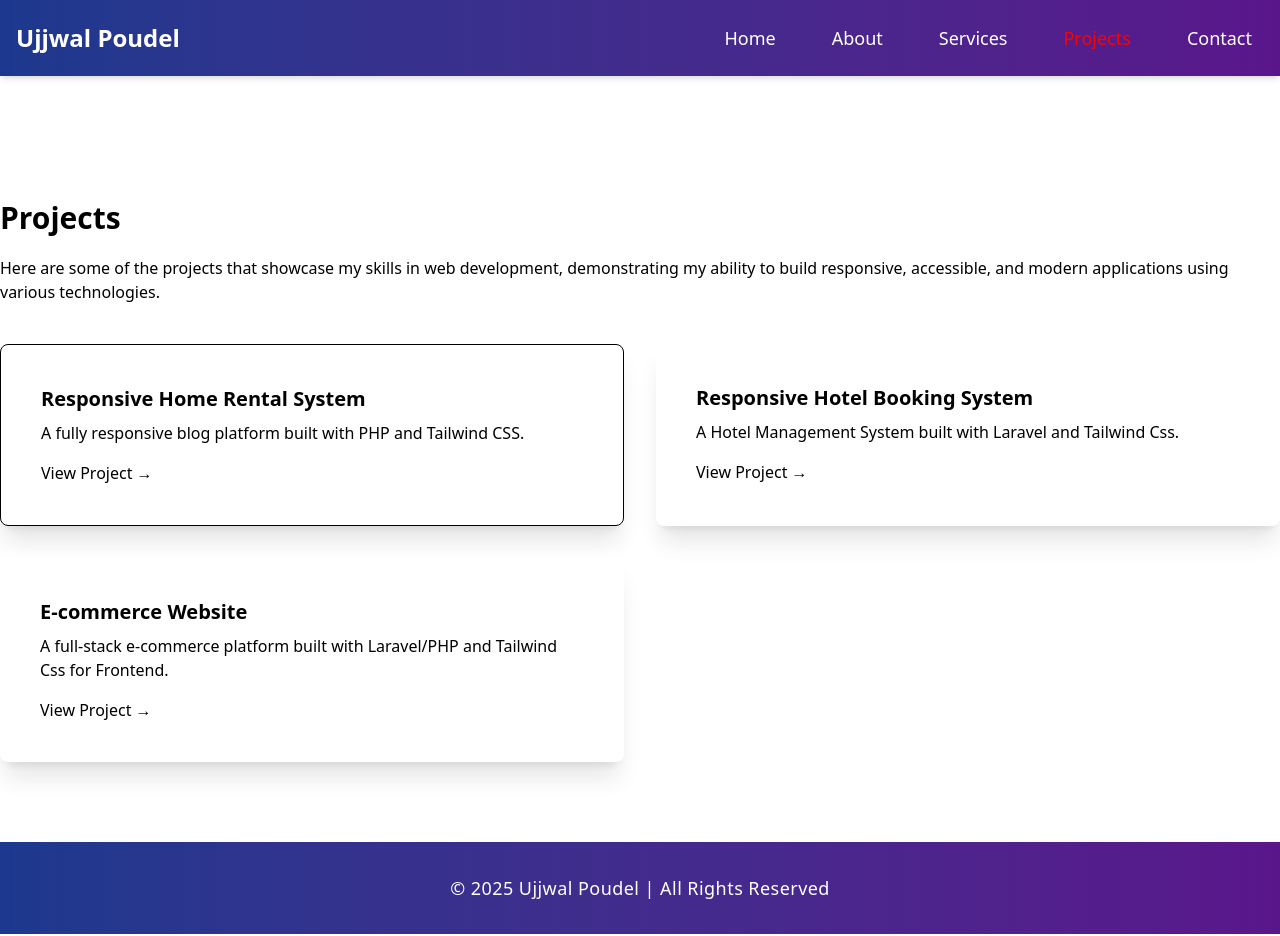
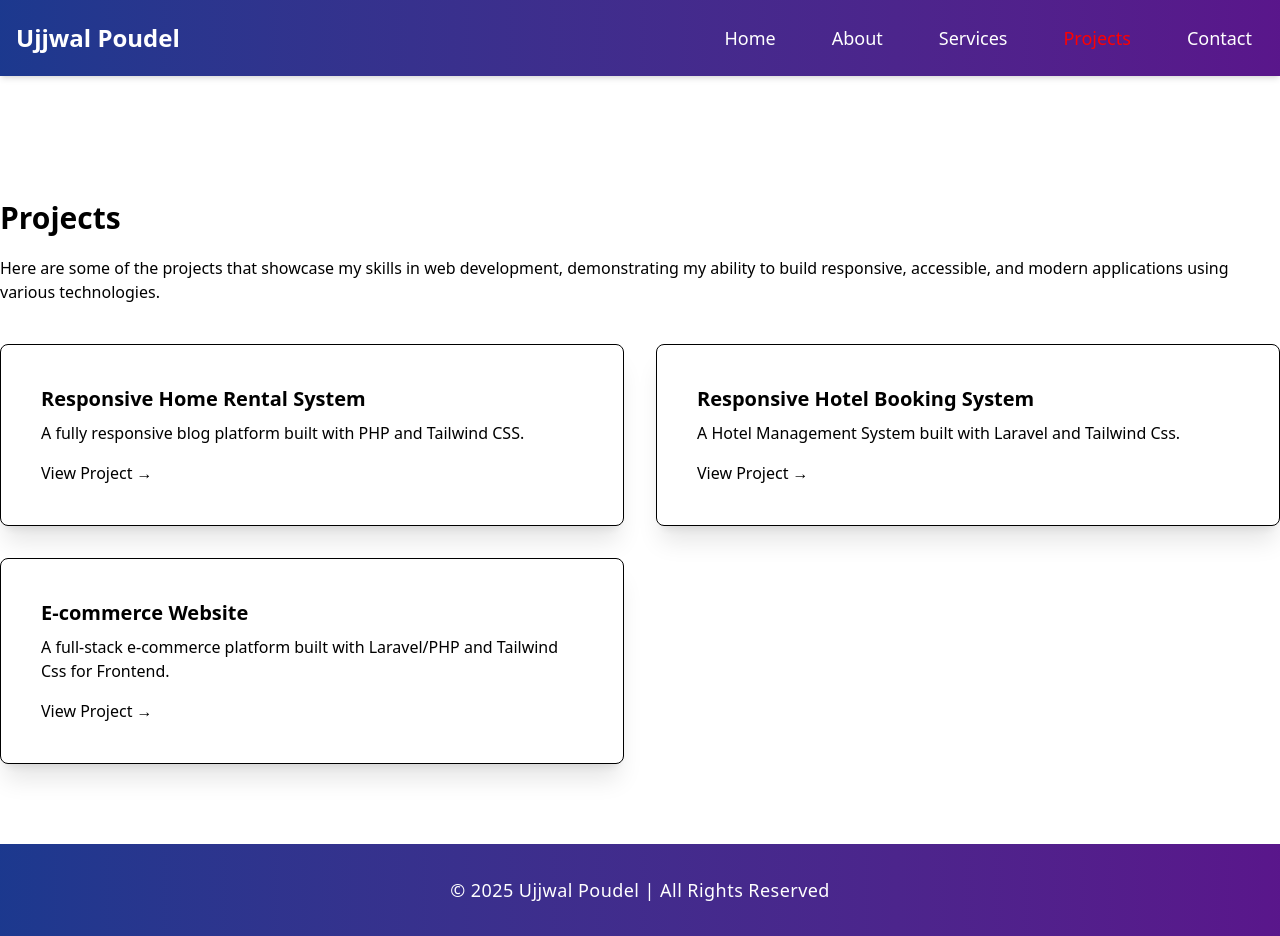
Before and after one commit to ujjwalpoudel17/Portfolio, a React (Vite) app in the folder portfolio/: page /Project in a window 1280 px wide. Built offline with nearby package versions, Linux system fonts and the light colour scheme.

Commit message:
Update Project.jsx

```diff
--- a/portfolio/src/Components/Project/Project.jsx
+++ b/portfolio/src/Components/Project/Project.jsx
@@ -20,12 +20,12 @@ function Project() {
               <p className="mb-4">A fully responsive blog platform built with PHP and Tailwind CSS.</p>
               <a href="#" className="text-primary-light dark:text-primary-dark hover:underline transition-colors duration-300">View Project →</a>
             </div>
-            <div className="bg-white p-10 rounded-lg shadow-xl hover:shadow-lg transition-shadow duration-300 transform hover:scale-105">
+            <div className="bg-white p-10 rounded-lg shadow-xl border-1">
               <h3 className="text-xl font-semibold mb-2">Responsive Hotel Booking System</h3>
               <p className="mb-4">A Hotel Management System built with Laravel and Tailwind Css.</p>
               <a href="#" className="text-primary-light dark:text-primary-dark hover:underline transition-colors duration-300">View Project →</a>
             </div>
-            <div className="bg-white p-10 rounded-lg shadow-xl hover:shadow-lg transition-shadow duration-300 transform hover:scale-105">
+            <div className="bg-white p-10 rounded-lg shadow-xl border-1">
               <h3 className="text-xl font-semibold mb-2">E-commerce Website</h3>
               <p className="mb-4">A full-stack e-commerce platform built with Laravel/PHP and Tailwind Css for Frontend.</p>
               <a href="#" className="text-primary-light dark:text-primary-dark hover:underline transition-colors duration-300">View Project →</a>
```
